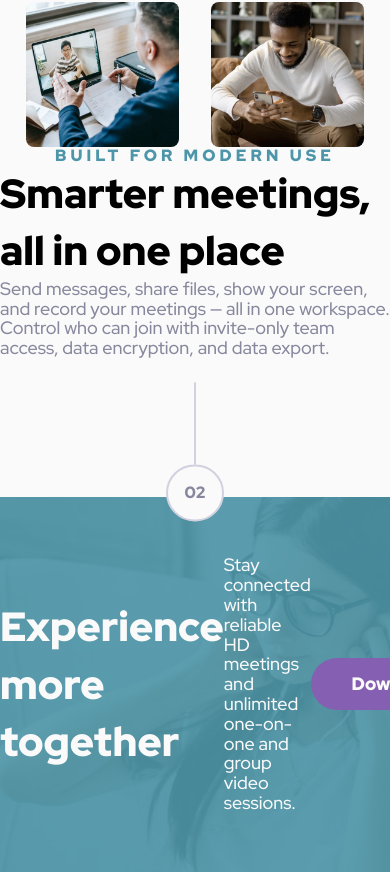
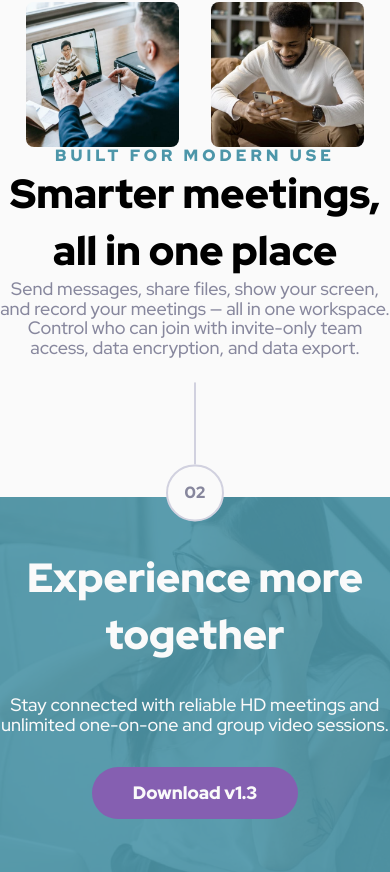
Before and after one commit to ffrosch/frontendmentor-meet-landing-page, a Vue app: page / in a window 390 px wide. Shown: the part 769-1641 px from the top of the page. Built offline with nearby package versions, Linux system fonts and the light colour scheme.

Commit message:
feat: responsive footer (grid-template-columns)

```diff
--- a/src/App.vue
+++ b/src/App.vue
@@ -37,7 +37,7 @@ import FooterMobile from "@/assets/mobile/image-footer.jpg";
 
     <Number :value="1" />
 
-    <article class="flex flex-col justify-center items-center">
+    <article class="flex flex-col justify-center items-center text-center">
       <div class="flex flex-wrap gap-l justify-center items-center">
         <div class="flex gap-l justify-center items-center">
           <img
@@ -79,7 +79,10 @@ import FooterMobile from "@/assets/mobile/image-footer.jpg";
         workspace. Control who can join with invite-only team access, data encryption, and data export.</p>
     </article>
 
-    <Number :value="2" class="translate-y-m"/>
+    <Number
+      :value="2"
+      class="translate-y-m"
+    />
 
     <div class="overlay-grid">
       <picture>
@@ -98,7 +101,7 @@ import FooterMobile from "@/assets/mobile/image-footer.jpg";
         />
       </picture>
 
-      <article class="flex justify-center items-center bg-primary/90 [&_*]:text-white">
+      <article class="flow-grid place-items-center place-content-center text-center bg-primary/90 [&_*]:text-white">
         <h2 class="text-xl font-black">Experience more together</h2>
         <p>Stay connected with reliable HD meetings and unlimited one-on-one and group video sessions.</p>
         <CButton variant="secondary">Download <span class="text-secondary-light">v1.3</span></CButton>
@@ -110,11 +113,23 @@ import FooterMobile from "@/assets/mobile/image-footer.jpg";
 </template>
 
 <style scoped>
+.flow-grid {
+  display: grid;
+  grid-template-columns: 1fr;
+  gap: 2rem;
+}
+
+@media (min-width: 768px) {
+  .flow-grid {
+    grid-template-columns: repeat(3, 1fr);
+  }
+}
+
 .overlay-grid {
   display: grid;
 }
 
-.overlay-grid > * {
+.overlay-grid>* {
   grid-column: 1 / 1;
   grid-row: 1 / 1;
 }
```
